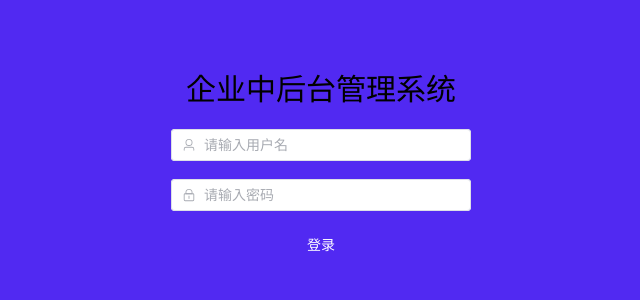
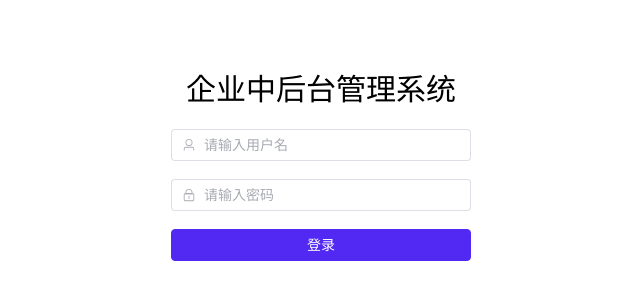
Before and after one commit to Yiuunang/v3-admin, a Vue app: page /#/login in a window 1280 px wide. Shown: the part 228-528 px from the top of the page, without its empty margins (319-959 px from the left). Built offline with nearby package versions, Linux system fonts and the light colour scheme.

Commit message:
feat: :sparkles: 修改登录页背景

```diff
--- a/src/views/login/index.vue
+++ b/src/views/login/index.vue
@@ -58,7 +58,7 @@ const userLogin = () => {
     justify-content: center;
     align-items: center;
     height: 100vh;
-    background: var(--lj-color-main);
+    background: var(--lj-backgroud-color);
 
     h1 {
         font-size: 30px;
```
